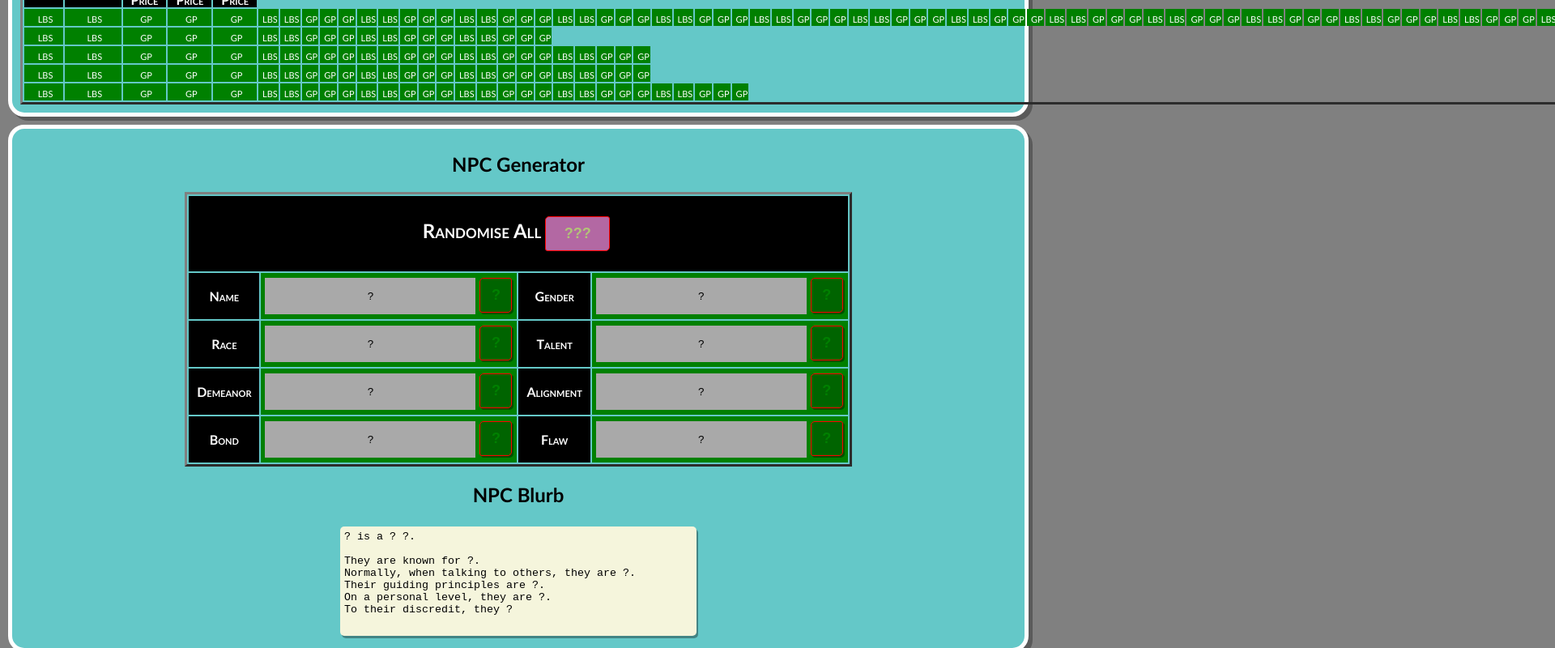
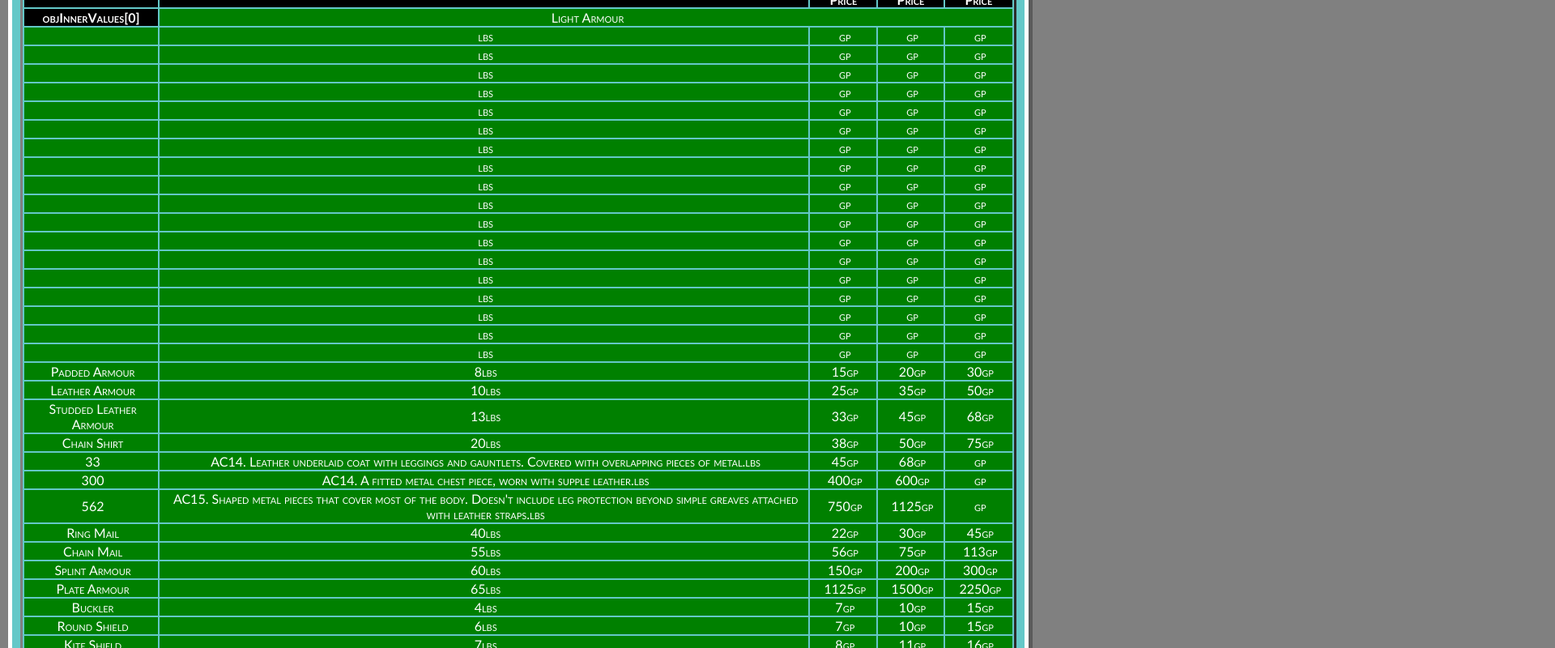
Before and after one commit to BNag87/Testing-Area, a React (Create React App) app: page / in a window 1280 px wide. Shown: the part 460-1260 px from the top of the page at 81% size, 1920 px wide, since content can reach past the window. Built offline with nearby package versions, Linux system fonts and the light colour scheme.

Commit message:
Rework of JSON file
Changed JSON file to contain arrays only to try and sinplify problem. It's almost working. Needs tweaking

```diff
--- a/src/Components/C-MerchantGenerator.js
+++ b/src/Components/C-MerchantGenerator.js
@@ -26,7 +26,7 @@ export const MerchantGenerator = () => {
     const jsonData = require("../Reference Files/Json Files/shops.json");
 
     // console.log("'Object.values()' of jsonData.shops[0]:");
-    const objInnerValues = Object.values(jsonData.shops[0])
+    const objInnerValues = Object.values(jsonData.shops)
     // console.log(objInnerValues);
 
     // for(let i = 1; i < dummy.length; i++)
@@ -66,26 +66,41 @@ export const MerchantGenerator = () => {
                                 <SuperTH>Max Price</SuperTH>
                             </TableRow>
 
+                            <TableRow>
+                            <>
+                            {/* THIS GIVES THE SHOP TYPE */}
+                                <SuperTH>objInnerValues[0]</SuperTH>
+                                <SuperTD colSpan={4}>{objInnerValues[0][1][1][1]}</SuperTD>
+                            </>
+                            </TableRow>
 
 
-                            {
-                                objInnerValues.map((things, i) => (
+                            {/* THIS MAPS THE OBJECT. OBJECTS NEED TO BE MADE TO ARRAYS, THEN MAPPED */}
+                            {objInnerValues[0].map((thing, outerIndex) => (
 
-                                    <TableRow key= {i} onClick={() => BarkItemBlurb(i)}>
+                            Object.values(thing).map((innerThing, innerIndex) => (
+                        <>
+                        <TableRow key = {thing[0].toString()}>
+                        {console.log("Key for tablerow was "+ thing[0][0].toString())}
+                                    <SuperTD>
+                                        {innerThing[2]}
+                                        {console.log("\nouter/inner: "+outerIndex +", " +innerIndex)}
+                                        {console.log("\nData: "+innerThing[2] +", " +innerThing[8] + ", " +innerThing[3]+", " + innerThing[4]+", "+innerThing[5])}
+                                    </SuperTD>
 
-                                    {Object.keys(things).map((eachThing) => (
-                                        <>
-                                    <SuperTD>{eachThing.item}lbs</SuperTD>
-                                    <SuperTD>{eachThing.weight}lbs</SuperTD>
-                                    <SuperTD>{eachThing.low_price}gp</SuperTD>
-                                    <SuperTD>{eachThing.med_price}gp</SuperTD>
-                                    <SuperTD>{eachThing.high_price}gp</SuperTD>
+                                    <SuperTD>{innerThing[8]}lbs</SuperTD>
+                                    <SuperTD>{innerThing[3]}gp</SuperTD>
+                                    <SuperTD>{innerThing[4]}gp</SuperTD>
+                                    <SuperTD>{innerThing[5]}gp</SuperTD>
+                            </TableRow>
                         </>
-                                    ))}
-                                    </TableRow>
+                                    ))
+
                                 )
                                 )
                             }
+
+
     </TableHead>
     </Table>
     </Wrapper>
--- a/src/Reference Files/Json Files/shops.json
+++ b/src/Reference Files/Json Files/shops.json
@@ -1,208 +1,209 @@
 {
     "shops" :
         [
-            {
-                "type" : "Blacksmith/Armoury",
-                "items_light_armour" :
+            [
+                "Blacksmith/Armoury",
                 [
-                    "Light Armour",
-                    {
-                        "id": 1,
-                        "item" : "Padded Armour",
-                        "low_price": 15,
-                        "med_price": 20,
-                        "high_price": 30,
-                        "available": true,
-                        "limited": false,
-                        "weight": 8,
-                        "blurb": "AC11. Made of quilted layers of cloth and batting."
-                    },
-                    {
-                        "id": 2,
-                        "item" : "Leather Armour",
-                        "low_price": 25,
-                        "med_price": 35,
-                        "high_price": 50,
-                        "available": true,
-                        "limited": false,
-                        "weight": 10,
-                        "blurb": "AC11. Interlocking pieces of leather, stiffened by being boiled in oil. Its joints are more flexible."
-                    },
-                    {
-                        "id": 3,
-                        "item" : "Studded Leather Armour",
-                        "low_price": 33,
-                        "med_price": 45,
-                        "high_price": 68,
-                        "available": true,
-                        "limited": false,
-                        "weight": 13,
-                        "blurb": "AC12. Interlocking leather pieces, held together with rivets or spikes."
-                    }
+                    [
+                        1,
+                        "Light Armour",
+                        "Padded Armour",
+                        15,
+                        20,
+                        30,
+                        true,
+                        false,
+                        8,
+                        "AC11. Made of quilted layers of cloth and batting."
+                    ],
+                    [
+                        2,
+                        "Light Armour",
+                        "Leather Armour",
+                        25,
+                        35,
+                        50,
+                        true,
+                        false,
+                        10,
+                        "AC11. Interlocking pieces of leather, stiffened by being boiled in oil. Its joints are more flexible."
+                    ],
+                    [
+                        3,
+                        "Light Armour",
+                        "Studded Leather Armour",
+                        33,
+                        45,
+                        68,
+                        true,
+                        false,
+                        13,
+                        "AC12. Interlocking leather pieces, held together with rivets or spikes."
+                    ]
                 ],
 
-                "items_medium_armour" :
                 [
-                    "Medium Armour",
-                    {
-                        "id": 4,
-                        "item" : "Chain Shirt",
-                        "low_price": 38,
-                        "med_price": 50,
-                        "high_price": 75,
-                        "available": true,
-                        "limited": false,
-                        "weight": 20,
-                        "blurb": "AC13. A shirt made of small, interlocking metal rings."
-                    },
-                    {
-                        "id": 5,
-                        "item" : "Scale Mail",
-                        "low_price": 33,
-                        "med_price": 45,
-                        "high_price": 68,
-                        "available": true,
-                        "limited": false,
-                        "weight": 45,
-                        "blurb": "AC14. Leather underlaid coat with leggings and gauntlets. Covered with overlapping pieces of metal."
-                    },
-                    {
-                        "id": 6,
-                        "item" : "Breastplate",
-                        "low_price": 300,
-                        "med_price": 400,
-                        "high_price": 600,
-                        "available": true,
-                        "limited": false,
-                        "weight": 20,
-                        "blurb": "AC14. A fitted metal chest piece, worn with supple leather."
-                    },
-                    {
-                        "id": 7,
-                        "item" : "Half Plate",
-                        "low_price": 562,
-                        "med_price": 750,
-                        "high_price": 1125,
-                        "available": true,
-                        "limited": false,
-                        "weight": 40,
-                        "blurb": "AC15. Shaped metal pieces that cover most of the body. Doesn't include leg protection beyond simple greaves attached with leather straps."
-                    }
+                    [
+                        4,
+                        "Medium Armour",
+                        "Chain Shirt",
+                        38,
+                        50,
+                        75,
+                        true,
+                        false,
+                        20,
+                        "AC13. A shirt made of small, interlocking metal rings."
+                    ],
+                    [
+                        5,
+                        "Scale Mail",
+                        33,
+                        45,
+                        68,
+                        true,
+                        false,
+                        45,
+                        "AC14. Leather underlaid coat with leggings and gauntlets. Covered with overlapping pieces of metal."
+                    ],
+                    [
+                        6,
+                        "Breastplate",
+                        300,
+                        400,
+                        600,
+                        true,
+                        false,
+                        20,
+                        "AC14. A fitted metal chest piece, worn with supple leather."
+                    ],
+                    [
+                        7,
+                        "Half Plate",
+                        562,
+                        750,
+                        1125,
+                        true,
+                        false,
+                        40,
+                        "AC15. Shaped metal pieces that cover most of the body. Doesn't include leg protection beyond simple greaves attached with leather straps."
+                    ]
                 ],
-                "items_heavy_armour" :
+
                 [
-                    "Heavy Armour",
-                    {
-                        "id": 8,
-                        "item" : "Ring Mail",
-                        "low_price": 22,
-                        "med_price": 30,
-                        "high_price": 45,
-                        "available": true,
-                        "limited": false,
-                        "weight": 40,
-                        "blurb": "AC14. Leather armour with heavy rings sewn in to it to better absorb blows."
-                    },
-                    {
-                        "id": 9,
-                        "item" : "Chain Mail",
-                        "low_price": 56,
-                        "med_price": 75,
-                        "high_price": 113,
-                        "available": true,
-                        "limited": false,
-                        "weight": 55,
-                        "blurb": "AC16. Made of interlocking metal rings, includes a layer of quilted fabric worn underneath to precvent chafing and to cushion the impact of blows."
-                    },
-                    {
-                        "id": 10,
-                        "item" : "Splint Armour",
-                        "low_price": 150,
-                        "med_price": 200,
-                        "high_price": 300,
-                        "available": true,
-                        "limited": false,
-                        "weight": 60,
-                        "blurb": "AC17. Made of narrow vertical strips of metal riveted to a backing of leather, worn over cloth padding."
-                    },
-                    {
-                        "id": 11,
-                        "item" : "Plate Armour",
-                        "low_price": 1125,
-                        "med_price": 1500,
-                        "high_price": 2250,
-                        "available": true,
-                        "limited": false,
-                        "weight": 65,
-                        "blurb": "AC18. Made of shaped, interlocking metal plates that cover the entire body. Has thick padding underneath. Buckles and straps distribute the weight over the body."
-                    }
+                    [
+                        8,
+                        "Heavy Armour",
+                        "Ring Mail",
+                        22,
+                        30,
+                        45,
+                        true,
+                        false,
+                        40,
+                        "AC14. Leather armour with heavy rings sewn in to it to better absorb blows."
+                    ],
+                    [
+                        9,
+                        "Heavy Armour",
+                        "Chain Mail",
+                        56,
+                        75,
+                        113,
+                        true,
+                        false,
+                        55,
+                        "AC16. Made of interlocking metal rings, includes a layer of quilted fabric worn underneath to precvent chafing and to cushion the impact of blows."
+                    ],
+                    [
+                        10,
+                        "Heavy Armour",
+                        "Splint Armour",
+                        150,
+                        200,
+                        300,
+                        true,
+                        false,
+                        60,
+                        "AC17. Made of narrow vertical strips of metal riveted to a backing of leather, worn over cloth padding."
+                    ],
+                    [
+                        11,
+                        "Heavy Armour",
+                        "Plate Armour",
+                        1125,
+                        1500,
+                        2250,
+                        true,
+                        false,
+                        65,
+                        "AC18. Made of shaped, interlocking metal plates that cover the entire body. Has thick padding underneath. Buckles and straps distribute the weight over the body."
+                    ]
                 ],
-                "items_shields" :
+
                 [
-                    "Shields",
-                    {
-                        "id": 12,
-                        "item" : "Buckler",
-                        "low_price": 7,
-                        "med_price": 10,
-                        "high_price": 15,
-                        "available": true,
-                        "limited": false,
-                        "weight": 4,
-                        "blurb": "AC1. A small rounded shield made of wooden planks, with a metal overlay. Has a handle behind the boss."
-                    },
-                    {
-                        "id": 13,
-                        "item" : "Round Shield",
-                        "low_price": 7,
-                        "med_price": 10,
-                        "high_price": 15,
-                        "available": true,
-                        "limited": false,
-                        "weight": 6,
-                        "blurb": "AC2. A rounded shield made of locally sourced wooden planks, bound with a metal ring and rivets. Has a handle behind the boss."
-                    },
-                    {
-                        "id": 14,
-                        "item" : "Kite Shield",
-                        "low_price": 8,
-                        "med_price": 11,
-                        "high_price": 16,
-                        "available": true,
-                        "limited": false,
-                        "weight": 7,
-                        "blurb": "AC2. A kite shaped shield made of locally sourced wooden planks, bound with a metal ring and rivets. Has a handle and strap behind the boss."
-                    },
-                    {
-                        "id": 15,
-                        "item" : "Heater Shield",
-                        "low_price": 9,
-                        "med_price": 13,
-                        "high_price": 20,
-                        "available": true,
-                        "limited": false,
-                        "weight": 6,
-                        "blurb": "AC2. A refined design on the kite shield. Made of locally sourced wooden planks, with a metal overlay. Has a handle and strap behind the boss."
-                    },
-                    {
-                        "id": 16,
-                        "item" : "Tower Shield",
-                        "low_price": 10,
-                        "med_price": 15,
-                        "high_price": 25,
-                        "available": true,
-                        "limited": false,
-                        "weight": 10,
-                        "blurb": "AC2. A large convex shield made of wooden planks, with a metal edge and bound with rivets. Has a handle and strap behind the boss. Can render normal arrows useless."
-                    }
+                    [
+                        12,
+                        "Shields",
+                        "Buckler",
+                        7,
+                        10,
+                        15,
+                        true,
+                        false,
+                        4,
+                        "AC1. A small rounded shield made of wooden planks, with a metal overlay. Has a handle behind the boss."
+                    ],
+                    [
+                        13,
+                        "Shields",
+                        "Round Shield",
+                        7,
+                        10,
+                        15,
+                        true,
+                        false,
+                        6,
+                        "AC2. A rounded shield made of locally sourced wooden planks, bound with a metal ring and rivets. Has a handle behind the boss."
+                    ],
+                    [
+                        14,
+                        "Shields",
+                        "Kite Shield",
+                        8,
+                        11,
+                        16,
+                        true,
+                        false,
+                        7,
+                        "AC2. A kite shaped shield made of locally sourced wooden planks, bound with a metal ring and rivets. Has a handle and strap behind the boss."
+                    ],
+                    [
+                        15,
+                        "Shields",
+                        "Heater Shield",
+                        9,
+                        13,
+                        20,
+                        true,
+                        false,
+                        6,
+                        "AC2. A refined design on the kite shield. Made of locally sourced wooden planks, with a metal overlay. Has a handle and strap behind the boss."
+                    ],
+                    [
+                        16,
+                        "Shields",
+                        "Tower Shield",
+                        10,
+                        15,
+                        25,
+                        true,
+                        false,
+                        10,
+                        "AC2. A large convex shield made of wooden planks, with a metal edge and bound with rivets. Has a handle and strap behind the boss. Can render normal arrows useless."
+                    ]
                 ]
-            }
+            ]
         ]
-    ,
-    "locales":
-        [
-            {"locale_rural": false},
-            {"locale_urban" : false},
-            {"locale_premium": false}
-        ]
+
 }
```
Lines whose indentation alone changed are shown as unchanged.
